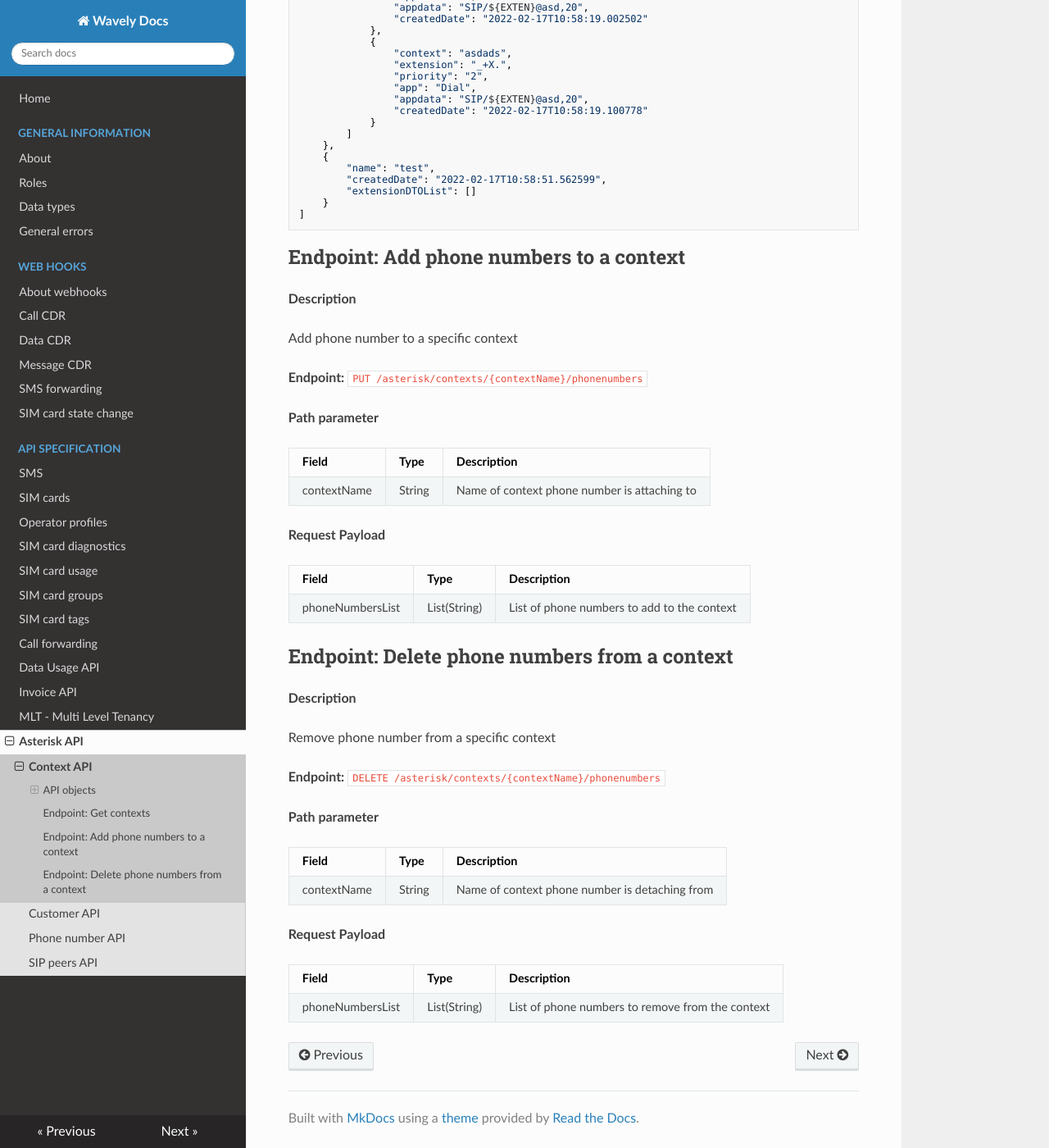
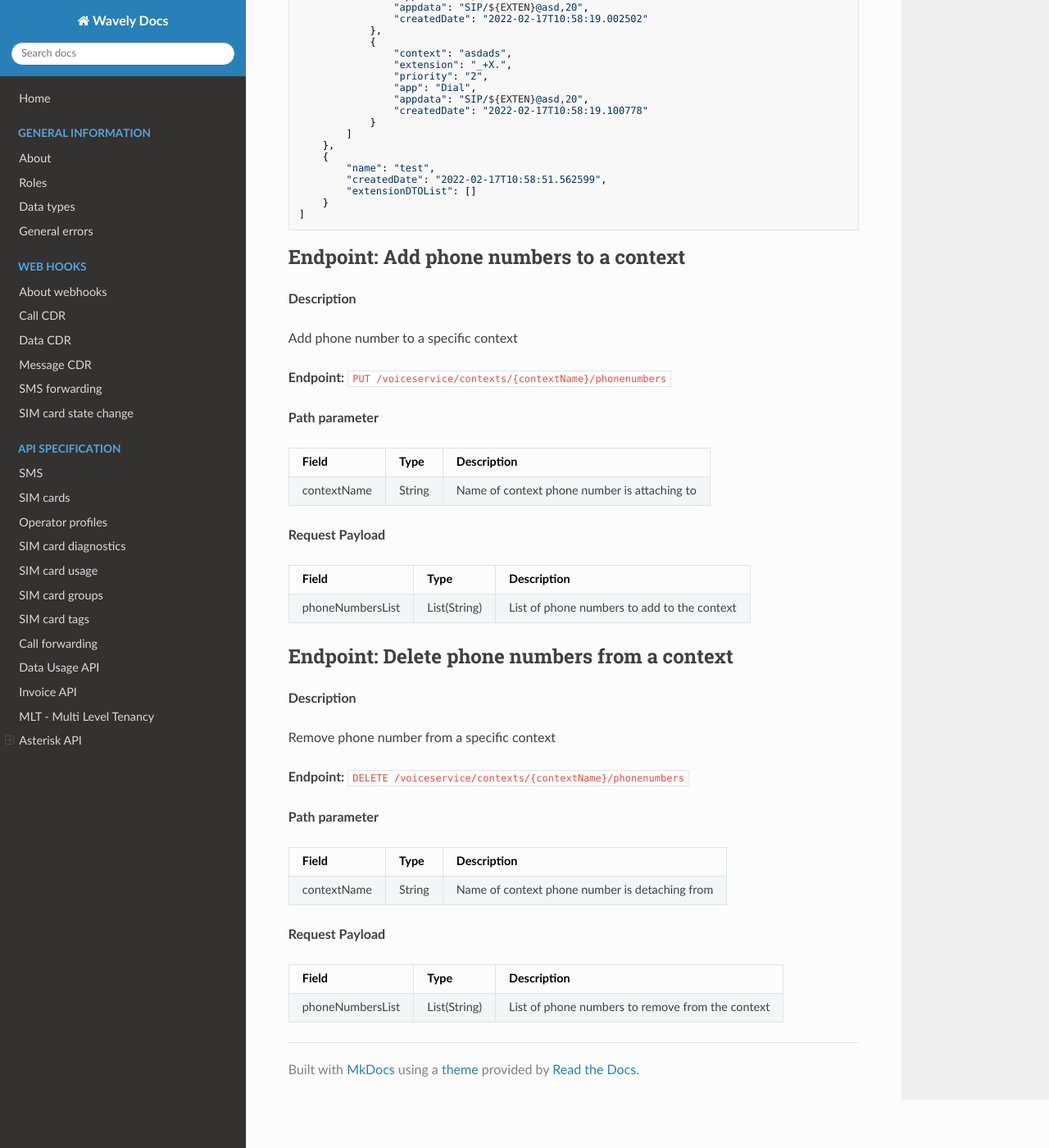
Before and after one commit to Wavelyio/wavely-docs, an MkDocs documentation site: the page built from docs/api/voiceservice_context.md, in a window 1280 px wide and 1400 px high, scrolled down 1391 px. Shown: the whole window at 82% size. Built offline with MkDocs 1.6.1, drawn with Linux system fonts in a browser that asks for light colours; nearby versions of some CDN libraries; old or Windows-style settings are respelled for this version of MkDocs; some of the changed text lies outside the part shown.

Commit message:
Update and rename context.md to voiceservice_context.md

```diff
--- a/docs/api/context.md
+++ b/docs/api/voiceservice_context.md
@@ -33,7 +33,7 @@
 
 Get all contexts
 
-**Endpoint** `GET /asterisk/contexts`
+**Endpoint** `GET /voiceservice/contexts`
 
 **Response Payload**
 
@@ -79,7 +79,7 @@
 
 Add phone number to a specific context
 
-**Endpoint:** `PUT /asterisk/contexts/{contextName}/phonenumbers`
+**Endpoint:** `PUT /voiceservice/contexts/{contextName}/phonenumbers`
 
 **Path parameter**
 
@@ -101,7 +101,7 @@
 
 Remove phone number from a specific context
 
-**Endpoint:** `DELETE /asterisk/contexts/{contextName}/phonenumbers`
+**Endpoint:** `DELETE /voiceservice/contexts/{contextName}/phonenumbers`
 
 **Path parameter**
 
```
